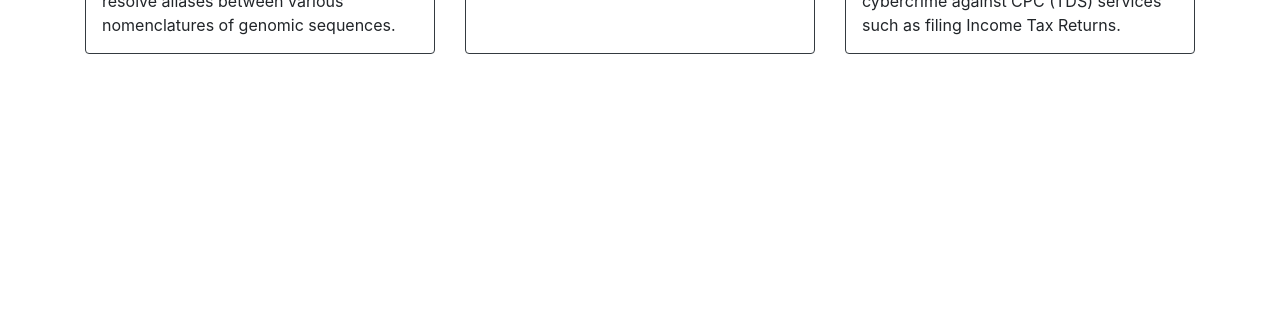
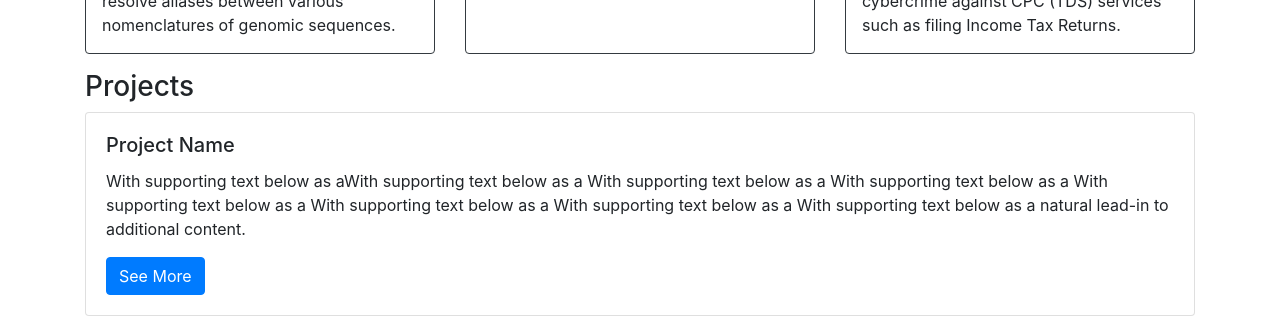
Before and after one commit to singaltanmay/singaltanmay.github.io, a React (Create React App) app: page / in a window 1280 px wide. Shown: the part 797-1113 px from the top of the page. Before the commit the page ends 867 px from the top, so only its background shows below. Built offline with nearby package versions, Linux system fonts and the light colour scheme.

Commit message:
Added projects section and fixed class -> className errors

```diff
--- a/src/App.js
+++ b/src/App.js
@@ -4,6 +4,7 @@ import Intro from "./components/Intro.js";
 import Experience from "./components/Experience.js";
 import "bootstrap/dist/css/bootstrap.min.css";
 import "./App.css";
+import Projects from "./components/Projects.js";
 
 class App extends Component {
   render() {
@@ -14,6 +15,7 @@ class App extends Component {
         </header>
         <Intro />
         <Experience />
+        <Projects />
       </React.Fragment>
     );
   }
--- a/src/components/ExperienceItem.js
+++ b/src/components/ExperienceItem.js
@@ -3,21 +3,21 @@ import "./ExperienceItem.css";
 
 const ExperienceItem = ({ content }) => {
   return (
-    <div class="card border-dark mb-3 experience-card">
-      <div class="row no-gutters">
-        <div class="col-md-4">
+    <div className="card border-dark mb-3 experience-card">
+      <div className="row no-gutters">
+        <div className="col-md-4">
           <img
             src={content.logo}
-            class="card-img company-logo"
+            className="card-img company-logo"
             loading="lazy"
           />
         </div>
-        <div class="col-md-8">
-          <div class="card-body">
-            <h5 class="card-title">{content.role}</h5>
-            <h6 class="card-subtitle">{content.organization}</h6>
-            <p class="card-text">
-              <small class="text-muted">
+        <div className="col-md-8">
+          <div className="card-body">
+            <h5 className="card-title">{content.role}</h5>
+            <h6 className="card-subtitle">{content.organization}</h6>
+            <p className="card-text">
+              <small className="text-muted">
                 {content.from} -- {content.to}
               </small>
             </p>
@@ -25,7 +25,7 @@ const ExperienceItem = ({ content }) => {
         </div>
       </div>
       <div>
-        <p class="card-text">{content.description}</p>
+        <p className="card-text">{content.description}</p>
       </div>
     </div>
   );
--- a/src/components/Intro.js
+++ b/src/components/Intro.js
@@ -13,7 +13,7 @@ const Intro = () => {
         learn something new.
       </p>
       <a
-        class="btn btn-primary btn-lg"
+        className="btn btn-primary btn-lg"
         href="https://github.com/singaltanmay/"
         role="button"
       >
--- a/src/components/NavBar.js
+++ b/src/components/NavBar.js
@@ -5,12 +5,12 @@ class NavBar extends Component {
   render() {
     return (
       <nav className="navbar navbar-expand-lg navbar-light bg-light">
-        <a class="navbar-brand" href="#">
+        <a className="navbar-brand" href="#">
           PORTFOLIO
         </a>
 
         <button
-          class="navbar-toggler"
+          className="navbar-toggler"
           type="button"
           data-toggle="collapse"
           data-target="#navcontrols"
@@ -18,10 +18,10 @@ class NavBar extends Component {
           aria-expanded="false"
           aria-label="Toggle navigation"
         >
-          <span class="navbar-toggler-icon"></span>
+          <span className="navbar-toggler-icon"></span>
         </button>
 
-        <div class="collapse navbar-collapse" id="navcontrols">
+        <div className="collapse navbar-collapse" id="navcontrols">
           <ul className="navbar-nav ml-auto">
             <li className="nav-item active">
               <a className="nav-link" href="#">
@@ -34,7 +34,7 @@ class NavBar extends Component {
               </a>
             </li>
             <li className="nav-item">
-              <a className="nav-link" href="#">
+              <a className="nav-link" href="#projects-section">
                 Projects
               </a>
             </li>
--- /dev/null
+++ b/src/components/Projects.js
@@ -0,0 +1,29 @@
+import React from "react";
+
+const payload = [];
+
+const Projects = () => {
+  return (
+    <div className="container" id="projects-section">
+      <h3>Projects</h3>
+      <div className="card-deck">
+        <div className="card">
+          <div className="card-body">
+            <h5 className="card-title">Project Name</h5>
+            <p className="card-text">
+              With supporting text below as aWith supporting text below as a
+              With supporting text below as a With supporting text below as a
+              With supporting text below as a With supporting text below as a
+              With supporting text below as a With supporting text below as a
+              natural lead-in to additional content.
+            </p>
+            <a href="#" className="btn btn-primary">
+              See More
+            </a>
+          </div>
+        </div>
+      </div>
+    </div>
+  );
+};
+export default Projects;
```
